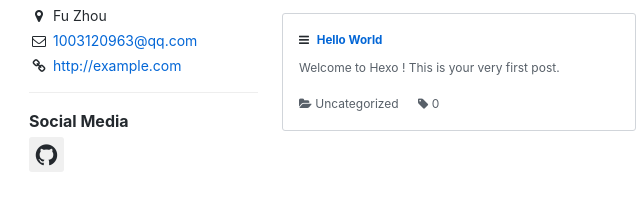
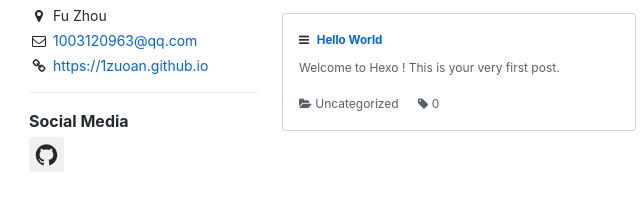
Before and after one commit to 1zuoAn/1zuoAn.github.io, a plain HTML site: page index.html in a window 1280 px wide. Shown: the part 316-525 px from the top of the page, 121-761 px from the left. Drawn offline with nearby package versions, Linux system fonts and the light colour scheme.

Commit message:
Site updated: 2022-09-14 17:29:20

```diff
--- a/index.html
+++ b/index.html
@@ -104,7 +104,7 @@
 
     <li>
       <i class="fa fa-link"></i>
-      <a href="http://example.com">http://example.com</a>
+      <a href="https://1zuoan.github.io">https://1zuoan.github.io</a>
     </li>
   </ul>
     </div>
@@ -127,7 +127,7 @@
 
     <li>
       <i class="fa fa-link"></i>
-      <a href="http://example.com">http://example.com</a>
+      <a href="https://1zuoan.github.io">https://1zuoan.github.io</a>
     </li>
   </ul>
 
@@ -311,7 +311,7 @@
 
 
 <script>
-  var posts = [{"date":"2022-09-14","title":"Hello World","url":"http://example.com/2022/09/14/hello-world/"},{"date":"2022-09-14","title":"自我介绍","url":"http://example.com/2022/09/14/%E8%87%AA%E6%88%91%E4%BB%8B%E7%BB%8D/"},{"date":"2022-09-14","title":"IPCC初赛经历","url":"http://example.com/2022/09/14/IPCC%E5%88%9D%E8%B5%9B%E7%BB%8F%E5%8E%86/"}];
+  var posts = [{"date":"2022-09-14","title":"Hello World","url":"https://1zuoan.github.io/2022/09/14/hello-world/"},{"date":"2022-09-14","title":"自我介绍","url":"https://1zuoan.github.io/2022/09/14/%E8%87%AA%E6%88%91%E4%BB%8B%E7%BB%8D/"},{"date":"2022-09-14","title":"IPCC初赛经历","url":"https://1zuoan.github.io/2022/09/14/IPCC%E5%88%9D%E8%B5%9B%E7%BB%8F%E5%8E%86/"}];
   var today = moment().format('YYYY-MM-DD');
   var oneYearAgo = moment(today).subtract(1, 'years');
   posts = posts.filter(function(post) {
@@ -460,12 +460,12 @@
 <div class="footer-wrapper container">
   <footer class="footer clearfix">
     <div class="clearfix">
-    <a href="http://example.com" class="footer-logo">
+    <a href="https://1zuoan.github.io" class="footer-logo">
       <i class="fa fa-github"></i>
     </a>
     <ul class="footer-social-link">
       <li>© 2019 坐忘道</li>
-      <li><a href="http://example.com">Home</a></li>
+      <li><a href="https://1zuoan.github.io">Home</a></li>
 
       <li><a target="_blank" rel="noopener" href="https://github.com/1zuoAn">Github</a></li>
 
```
Also changed, not shown: 2022/09/14/IPCC初赛经历/index.html (+2 -2 lines), 2022/09/14/hello-world/index.html (+2 -2 lines), 2022/09/14/自我介绍/index.html (+2 -2 lines), archives/2022/09/index.html (+4 -4 lines), archives/2022/index.html (+4 -4 lines), archives/index.html (+4 -4 lines).
